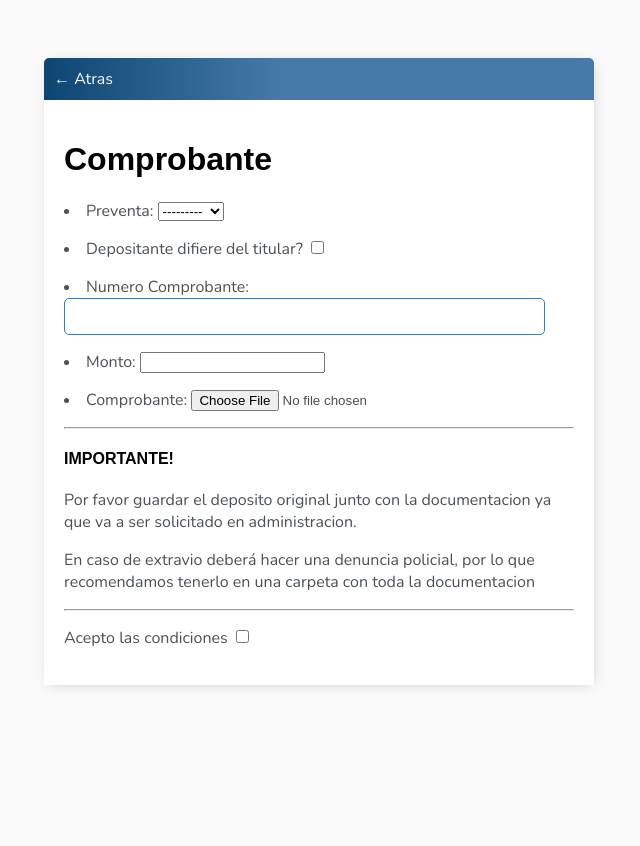
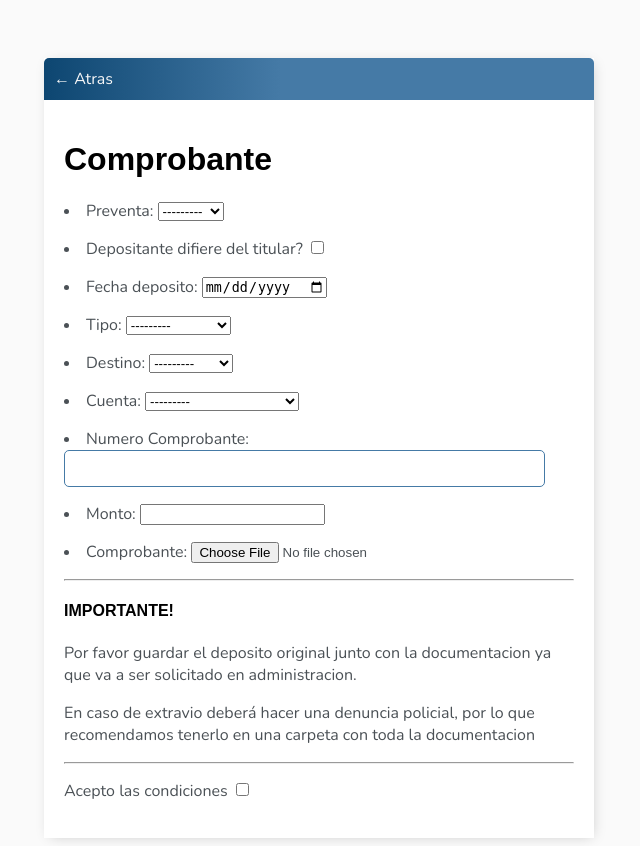
Before and after one commit to dnogues89/Task_app, a Django app: page /pagos/crear/ in a window 1280 px wide. Shown: the whole page, without its empty margins (321-961 px from the left). Before the commit the page ends 688 px from the top, so only its background shows below. Run offline with Django 4.2, Linux system fonts and the light colour scheme; a user stored in the database is signed in; data comes from the database, SQL or seed files in the repository; both versions use the stored data as it was after the commit.

Commit message:
calendario en fecha deposito

```diff
--- a/pagos/models.py
+++ b/pagos/models.py
@@ -1,6 +1,9 @@
-from typing import Any, Dict, Tuple
+from typing import Any, Dict, Mapping, Optional, Tuple, Type, Union
+from django.core.files.base import File
 from django.db import models
 from django import forms
+from django.db.models.base import Model
+from django.forms.utils import ErrorList
 from tareas.models import Preventa
 from django.utils import timezone
 from django.utils.html import format_html
@@ -75,9 +78,13 @@ class Pago(models.Model):
         verbose_name_plural = 'pagos'
 
 class PagoForm(forms.ModelForm):
+    fecha_deposito = forms.DateField(label='Fecha de deposito', widget=forms.TextInput(attrs={'type': 'date','class': 'form-control  datetimepicker'}), required=True)
+
     class Meta:
         model = Pago
         fields = '__all__'
+
+
 
 
 class ImageWidget(forms.ClearableFileInput):
--- a/pagos/templates/pagos/pago_form.html
+++ b/pagos/templates/pagos/pago_form.html
@@ -1,6 +1,6 @@
 {% extends 'tareas/base.html' %}
 {% block content %}
-
+{% load tz %}
 
 
 <div class="header-bar">
@@ -32,6 +32,14 @@
 
 
 
+        <p></p>
+        <li>Fecha deposito: {{form.fecha_deposito}}</li>
+        <p></p>
+        <li>Tipo: {{form.tipo_deposito}}</li>
+        <p></p>
+        <li>Destino: {{form.banco_destino}}</li>
+        <p></p>
+        <li>Cuenta: {{form.cuenta}}</li>
         <p></p>
         <li>Numero Comprobante: {{form.numero_comprobante}}</li>
         <p></p>
```
Also changed, not shown: db.sqlite3.
